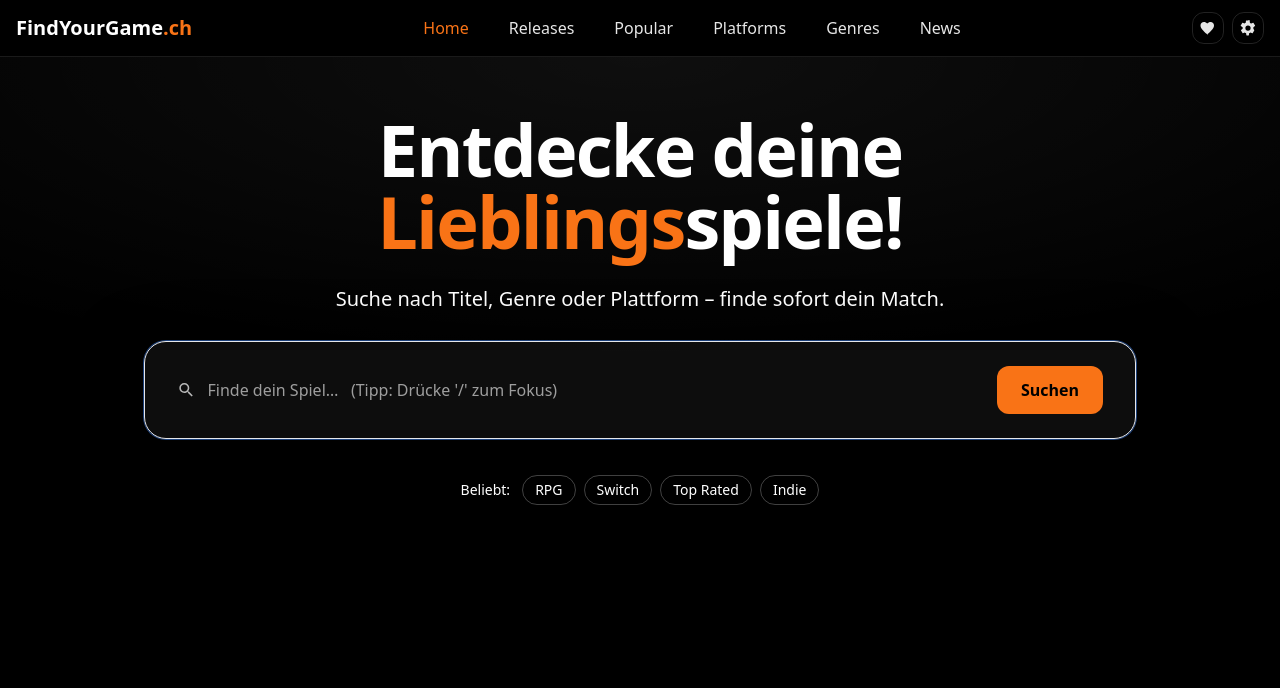
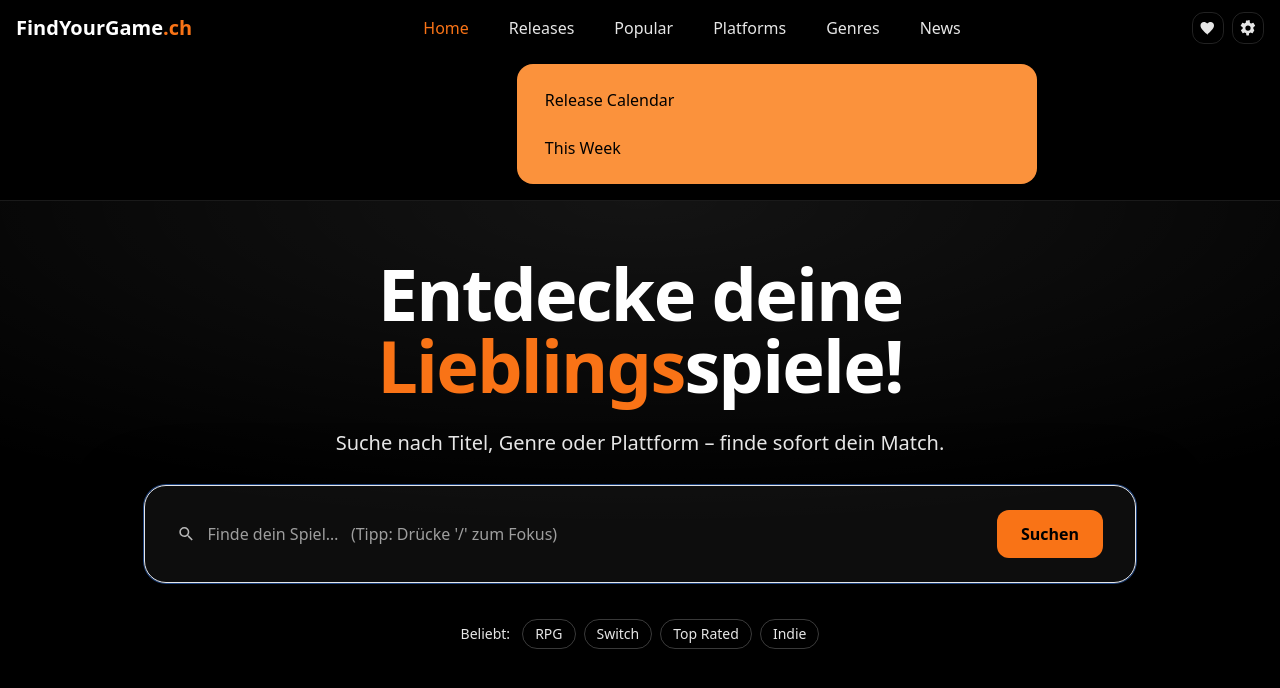
Before and after one commit to Jasilant/FindYourGame, a Next.js app: page / in a window 1280 px wide. Both pictures are taken after a click on the button "Releases". Shown: the top 688 px of the page. Built offline with nearby package versions, Linux system fonts and the light colour scheme.

Commit message:
ux(nav): hover-only orange megamenu; pushes hero down smoothly; larger, aligned panels

```diff
--- a/components/HeroHome.tsx
+++ b/components/HeroHome.tsx
@@ -6,7 +6,6 @@ import Link from "next/link";
 export default function HeroHome() {
   const inputRef = useRef<HTMLInputElement>(null);
 
-  // '/' fokussiert das Suchfeld
   useEffect(() => {
     const onKey = (e: KeyboardEvent) => {
       if (e.key === "/") { e.preventDefault(); inputRef.current?.focus(); }
@@ -16,27 +15,26 @@ export default function HeroHome() {
   }, []);
 
   return (
-    <section className="relative isolate animate-fade-in">
-      {/* sanfter Glow */}
-      <div className="pointer-events-none absolute inset-0 -z-10 bg-[radial-gradient(80%_60%_at_50%_0%,rgba(255,255,255,0.06),rgba(0,0,0,0))]" />
+    <section className="relative isolate">
+      {/* sanfter Moving-Glow */}
+      <div className="pointer-events-none absolute inset-0 -z-10 bg-[radial-gradient(80%_60%_at_50%_0%,rgba(255,255,255,0.08),rgba(0,0,0,0))]" />
       <div className="mx-auto flex max-w-5xl flex-col items-center gap-6 px-4 pt-10 pb-20 text-center md:gap-7 md:pt-14 md:pb-24">
-        <h1 className="animate-slide-up text-4xl md:text-6xl lg:text-7xl font-extrabold leading-[1.08] tracking-tight">
+        <h1 className="text-4xl md:text-6xl lg:text-7xl font-extrabold leading-[1.08] tracking-tight">
           Entdecke deine <span className="text-orange-500">Lieblings</span>spiele!
         </h1>
 
-        <p className="max-w-3xl text-lg md:text-xl opacity-90 animate-slide-up">
+        <p className="max-w-3xl text-lg md:text-xl opacity-90">
           Suche nach Titel, Genre oder Plattform – finde sofort dein Match.
         </p>
 
-        {/* Suchleiste: ZIEL JETZT /browse */}
-        <form action="/browse" method="GET" className="w-full max-w-5xl animate-slide-up">
+        {/* Suchleiste */}
+        <form action="/browse" method="GET" className="w-full max-w-5xl">
           <div
             className="group flex items-center gap-3 rounded-[22px]
                        border border-white/12 ring-1 ring-white/12 bg-white/5
                        px-6 py-4 md:px-8 md:py-5
                        shadow-[0_22px_70px_rgba(0,0,0,0.55)]
-                       transition-all duration-200
-                       hover:ring-white/20 hover:-translate-y-[1px]
+                       transition-all duration-200 hover:-translate-y-[1px]
                        focus-within:ring-2 focus-within:ring-orange-400/40 focus-within:border-orange-400/30"
           >
             <svg viewBox="0 0 24 24" width="22" height="22" className="opacity-70 transition group-hover:opacity-100" aria-hidden="true">
@@ -59,8 +57,8 @@ export default function HeroHome() {
           </div>
         </form>
 
-        {/* Beliebt-Chips: jetzt zu /browse statt /filter */}
-        <div className="mt-2 flex items-center gap-3 text-sm opacity-90 animate-fade-in">
+        {/* Beliebt-Chips */}
+        <div className="mt-2 flex items-center gap-3 text-sm opacity-90">
           <span>Beliebt:</span>
           <div className="flex flex-wrap gap-2">
             <Link href="/browse?genre=rpg"       className="rounded-full border border-white/25 px-3 py-1 hover:bg-white/10">RPG</Link>
--- a/components/Navbar.tsx
+++ b/components/Navbar.tsx
@@ -1,110 +1,245 @@
 'use client';
 
 import Link from "next/link";
-import { useEffect, useRef, useState } from "react";
+import { useEffect, useLayoutEffect, useRef, useState } from "react";
 import { usePathname } from "next/navigation";
 
+type MenuId = "releases" | "popular" | "platforms" | "genres" | null;
+
 export default function Navbar() {
-  const [open, setOpen] = useState(false);
-  const [lang, setLang] = useState<"de" | "en">("de");
-  const menuRef = useRef<HTMLDivElement>(null);
   const pathname = usePathname();
-  const isActive = (href: string) => pathname === href ? "text-orange-500" : "opacity-90 hover:opacity-100";
+  const isActive = (href: string) =>
+    pathname === href ? "text-orange-500" : "opacity-90 hover:opacity-100";
 
+  // Hover-Status
+  const [openMenu, setOpenMenu] = useState<MenuId>(null);
+
+  // Referenzen auf Trigger und Container zum exakten Positionieren
+  const barRef = useRef<HTMLDivElement>(null);
+  const triggers = {
+    releases: useRef<HTMLButtonElement>(null),
+    popular: useRef<HTMLButtonElement>(null),
+    platforms: useRef<HTMLButtonElement>(null),
+    genres: useRef<HTMLButtonElement>(null),
+  } as const;
+
+  // Submenu-Container (nimmt Platz ein → schiebt Hero runter)
+  const subWrapRef = useRef<HTMLDivElement>(null);
+  const subInnerRef = useRef<HTMLDivElement>(null);
+
+  // dynamische Werte: Höhe (für smooth pushdown) & linke Position des Panels
+  const [subHeight, setSubHeight] = useState(0);
+  const [subLeft, setSubLeft] = useState(0);
+  const [subWidth, setSubWidth] = useState(520); // Defaultbreite, je nach Menü angepasst
+
+  // Maus außerhalb von Nav+Submenu → schließen
   useEffect(() => {
     const onDoc = (e: MouseEvent) => {
-      if (!menuRef.current?.contains(e.target as Node)) setOpen(false);
+      if (!barRef.current?.contains(e.target as Node) &&
+          !subWrapRef.current?.contains(e.target as Node)) {
+        setOpenMenu(null);
+      }
     };
-    document.addEventListener("mousedown", onDoc);
-    return () => document.removeEventListener("mousedown", onDoc);
+    document.addEventListener("mousemove", onDoc);
+    return () => document.removeEventListener("mousemove", onDoc);
   }, []);
 
+  // Höhe animieren (push-down)
+  useLayoutEffect(() => {
+    const content = subInnerRef.current;
+    const wrap = subWrapRef.current;
+    if (!content || !wrap) return;
+    // Zielhöhe messen (nur wenn offen)
+    const target = openMenu ? content.scrollHeight : 0;
+    // sanft animieren
+    setSubHeight(target);
+  }, [openMenu]);
+
+  // Linke Position und Breite bestimmen → Panel direkt unter den Trigger setzen
+  useLayoutEffect(() => {
+    const wrap = subWrapRef.current;
+    if (!wrap || !openMenu) return;
+
+    const containerRect = wrap.getBoundingClientRect();
+    const btn =
+      openMenu === "releases" ? triggers.releases.current :
+      openMenu === "popular" ? triggers.popular.current :
+      openMenu === "platforms" ? triggers.platforms.current :
+      openMenu === "genres" ? triggers.genres.current :
+      null;
+
+    if (!btn) return;
+
+    const btnRect = btn.getBoundingClientRect();
+
+    // Wunschbreite je Menü
+    const width =
+      openMenu === "genres" ? 720 :
+      openMenu === "platforms" ? 560 :
+      520;
+    setSubWidth(width);
+
+    // Panel so ausrichten, dass seine linke Kante an der linken Kante des Buttons sitzt,
+    // aber nicht aus dem Container läuft.
+    const left = Math.max(
+      0,
+      Math.min(btnRect.left - containerRect.left, containerRect.width - width)
+    );
+    setSubLeft(left);
+  }, [openMenu]);
+
+  // Hover-Helfer
+  const handleEnter = (id: MenuId) => setOpenMenu(id);
+  const handleLeaveZone = (e: React.MouseEvent) => {
+    // Schließen, wenn Maus die gesamte Zone (Trigger + Panel) verlässt
+    // (eigene onMouseLeave auf dem gemeinsamen Wrapper)
+    setOpenMenu(null);
+  };
+
   return (
-    <header className="sticky top-0 z-50 border-b border-white/10 bg-black/70 backdrop-blur">
-      <nav className="mx-auto flex max-w-7xl items-center justify-between px-4 py-3">
+    <header className="sticky top-0 z-50 border-b border-white/10 bg-black">
+      {/* Top-Bar */}
+      <nav ref={barRef} className="mx-auto flex max-w-7xl items-center justify-between px-4 py-3">
         {/* Logo */}
         <Link href="/" className="text-xl font-extrabold">
           <span className="text-white">FindYourGame</span>
           <span className="text-orange-500">.ch</span>
         </Link>
 
-        {/* Mitte: Home, Mega-Menüs, News */}
-        <div className="hidden items-center gap-6 md:flex">
+        {/* Mitte: Home + Menüs + News */}
+        <div
+          className="relative hidden items-center gap-6 md:flex"
+        >
           <Link href="/" className={`px-2 py-1 rounded-lg transition ${isActive("/")}`}>Home</Link>
 
           {/* Releases */}
-          <div className="relative group">
-            <button className="px-2 py-1 rounded-lg opacity-90 transition group-hover:opacity-100">Releases</button>
-            <div className="pointer-events-none absolute left-1/2 top-full z-50 mt-2 w-[320px] -translate-x-1/2 rounded-2xl border border-white/12 bg-black/90 p-2 opacity-0 shadow-xl backdrop-blur transition group-hover:pointer-events-auto group-hover:opacity-100">
-              <Link href="/releases/calendar" className="block rounded-xl px-3 py-2 hover:bg-white/10">Release Calendar</Link>
-              <Link href="/releases/this-week" className="block rounded-xl px-3 py-2 hover:bg-white/10">This Week</Link>
-            </div>
+          <div
+            onMouseEnter={() => handleEnter("releases")}
+            className="relative"
+          >
+            <button
+              ref={triggers.releases}
+              className="px-2 py-1 rounded-lg opacity-90 transition hover:opacity-100"
+            >
+              Releases
+            </button>
           </div>
 
           {/* Popular */}
-          <div className="relative group">
-            <button className="px-2 py-1 rounded-lg opacity-90 transition group-hover:opacity-100">Popular</button>
-            <div className="pointer-events-none absolute left-1/2 top-full z-50 mt-2 w-[320px] -translate-x-1/2 rounded-2xl border border-white/12 bg-black/90 p-2 opacity-0 shadow-xl backdrop-blur transition group-hover:pointer-events-auto group-hover:opacity-100">
-              <Link href="/popular/best-of-year" className="block rounded-xl px-3 py-2 hover:bg-white/10">Best of the Year</Link>
-              <Link href="/popular/top-100" className="block rounded-xl px-3 py-2 hover:bg-white/10">All-time Top 100</Link>
-            </div>
+          <div
+            onMouseEnter={() => handleEnter("popular")}
+            className="relative"
+          >
+            <button
+              ref={triggers.popular}
+              className="px-2 py-1 rounded-lg opacity-90 transition hover:opacity-100"
+            >
+              Popular
+            </button>
           </div>
 
           {/* Platforms */}
-          <div className="relative group">
-            <button className="px-2 py-1 rounded-lg opacity-90 transition group-hover:opacity-100">Platforms</button>
-            <div className="pointer-events-none absolute left-1/2 top-full z-50 mt-2 w-[360px] -translate-x-1/2 rounded-2xl border border-white/12 bg-black/90 p-2 opacity-0 shadow-xl backdrop-blur transition group-hover:pointer-events-auto group-hover:opacity-100">
-              <Link href="/platforms/pc" className="block rounded-xl px-3 py-2 hover:bg-white/10">PC</Link>
-              <Link href="/platforms/playstation" className="block rounded-xl px-3 py-2 hover:bg-white/10">PlayStation</Link>
-              <Link href="/platforms/xbox" className="block rounded-xl px-3 py-2 hover:bg-white/10">Xbox</Link>
-              <Link href="/platforms/nintendo-switch" className="block rounded-xl px-3 py-2 hover:bg-white/10">Nintendo Switch</Link>
-            </div>
+          <div
+            onMouseEnter={() => handleEnter("platforms")}
+            className="relative"
+          >
+            <button
+              ref={triggers.platforms}
+              className="px-2 py-1 rounded-lg opacity-90 transition hover:opacity-100"
+            >
+              Platforms
+            </button>
           </div>
 
           {/* Genres */}
-          <div className="relative group">
-            <button className="px-2 py-1 rounded-lg opacity-90 transition group-hover:opacity-100">Genres</button>
-            <div className="pointer-events-none absolute left-1/2 top-full z-50 mt-2 w-[420px] -translate-x-1/2 rounded-2xl border border-white/12 bg-black/90 p-2 opacity-0 shadow-xl backdrop-blur transition group-hover:pointer-events-auto group-hover:opacity-100">
-              <div className="grid grid-cols-2">
-                <Link href="/genres/rpg" className="rounded-xl px-3 py-2 hover:bg-white/10">RPG</Link>
-                <Link href="/genres/action" className="rounded-xl px-3 py-2 hover:bg-white/10">Action</Link>
-                <Link href="/genres/adventure" className="rounded-xl px-3 py-2 hover:bg-white/10">Adventure</Link>
-                <Link href="/genres/indie" className="rounded-xl px-3 py-2 hover:bg-white/10">Indie</Link>
-                <Link href="/genres/racing" className="rounded-xl px-3 py-2 hover:bg-white/10">Racing</Link>
-              </div>
-            </div>
+          <div
+            onMouseEnter={() => handleEnter("genres")}
+            className="relative"
+          >
+            <button
+              ref={triggers.genres}
+              className="px-2 py-1 rounded-lg opacity-90 transition hover:opacity-100"
+            >
+              Genres
+            </button>
           </div>
 
           <Link href="/news" className={`px-2 py-1 rounded-lg transition ${isActive("/news")}`}>News</Link>
         </div>
 
         {/* rechts: Favoriten + Zahnrad */}
-        <div className="relative flex items-center gap-2" ref={menuRef}>
+        <div className="relative flex items-center gap-2">
           <Link href="/favorites" className="rounded-xl border border-white/15 p-1.5 opacity-90 hover:opacity-100 transition" aria-label="Favoriten" title="Favoriten">
             <svg viewBox="0 0 24 24" width="18" height="18" fill="currentColor" aria-hidden="true">
               <path d="M12 21.35l-1.45-1.32C5.4 15.36 2 12.28 2 8.5 2 6 3.99 4 6.5 4c1.74 0 3.41.81 4.5 2.09C12.09 4.81 13.76 4 15.5 4 18.01 4 20 6 20 8.5c0 3.78-3.4 6.86-8.55 11.54L12 21.35z"/>
             </svg>
           </Link>
-
-          <button onClick={()=>setOpen(v=>!v)} aria-haspopup="menu" aria-expanded={open}
-            className="rounded-xl border border-white/15 p-1.5 opacity-90 hover:opacity-100 transition" title="Menü">
+          <Link href="/settings" className="rounded-xl border border-white/15 p-1.5 opacity-90 hover:opacity-100 transition" aria-label="Einstellungen" title="Einstellungen">
             <svg viewBox="0 0 24 24" width="18" height="18" fill="currentColor" aria-hidden="true">
               <path d="M19.14,12.94a7.43,7.43,0,0,0,.05-.94,7.43,7.43,0,0,0-.05-.94l2.11-1.65a.48.48,0,0,0,.11-.61l-2-3.46a.49.49,0,0,0-.6-.22l-2.49,1a7.16,7.16,0,0,0-1.63-.94l-.38-2.65A.49.49,0,0,0,12.23,2H9.77a.49.49,0,0,0-.48.41L9,5.06a7.16,7.16,0,0,0-1.63.94l-2.49-1a.49.49,0,0,0-.6.22l-2,3.46a.48.48,0,0,0,.11.61L4.91,11.06a7.43,7.43,0,0,0-.05.94,7.43,7.43,0,0,0,.05.94L2.8,14.59a.48.48,0,0,0-.11.61l2,3.46a.49.49,0,0,0,.6.22l2.49-1a7.16,7.16,0,0,0,1.63.94l.38,2.65a.49.49,0,0,0,.48.41h2.46a.49.49,0,0,0,.48-.41l.38-2.65a7.16,7.16,0,0,0,1.63-.94l2.49,1a.49.49,0,0,0,.6-.22l2-3.46a.48.48,0,0,0-.11-.61ZM12,15.5A3.5,3.5,0,1,1,15.5,12,3.5,3.5,0,0,1,12,15.5Z"/>
             </svg>
-          </button>
+          </Link>
+        </div>
+      </nav>
 
-          {open && (
-            <div className="absolute right-0 top-[calc(100%+8px)] w-56 animate-slide-up rounded-2xl border border-white/12 bg-black/90 p-1.5 shadow-xl backdrop-blur">
-              <button onClick={()=>setLang(lang==="de"?"en":"de")} className="flex w-full items-center justify-between rounded-xl px-3 py-2 text-left hover:bg-white/10">
-                <span>Sprache</span><span className="text-orange-400 font-semibold">{lang.toUpperCase()}</span>
-              </button>
-              <Link href="/settings" className="block rounded-xl px-3 py-2 hover:bg-white/10">Einstellungen</Link>
-              <Link href="/profile" className="block rounded-xl px-3 py-2 hover:bg-white/10">Profil</Link>
-              {/* Ausloggen später einblenden, wenn Auth existiert */}
+      {/* Submenu-Wrapper: nimmt Höhe ein → schiebt Inhalt runter */}
+      <div
+        ref={subWrapRef}
+        onMouseLeave={handleLeaveZone}
+        className="mx-auto max-w-7xl px-4 overflow-hidden transition-[height] duration-200 ease-out"
+        style={{ height: subHeight }}
+      >
+        {/* Inner: hier drin wird tatsächliche Höhe gemessen */}
+        <div ref={subInnerRef} className="relative pt-2 pb-4">
+          {/* Panel */}
+          {openMenu && (
+            <div
+              className="rounded-2xl text-black shadow-[0_30px_80px_rgba(0,0,0,0.45)]"
+              style={{
+                width: subWidth,
+                marginLeft: subLeft,
+                backgroundColor: '#fb923c' /* Tailwind orange-400/500 nah */,
+              }}
+              onMouseEnter={() => openMenu && setOpenMenu(openMenu)}
+              onMouseLeave={handleLeaveZone}
+            >
+              {/* Inhalt je Menü */}
+              {openMenu === "releases" && (
+                <div className="p-3">
+                  <Link href="/releases/calendar" className="block rounded-xl px-4 py-3 hover:bg-black/10">Release Calendar</Link>
+                  <Link href="/releases/this-week" className="block rounded-xl px-4 py-3 hover:bg-black/10">This Week</Link>
+                </div>
+              )}
+
+              {openMenu === "popular" && (
+                <div className="p-3">
+                  <Link href="/popular/best-of-year" className="block rounded-xl px-4 py-3 hover:bg-black/10">Best of the Year</Link>
+                  <Link href="/popular/top-100" className="block rounded-xl px-4 py-3 hover:bg-black/10">All-time Top 100</Link>
+                </div>
+              )}
+
+              {openMenu === "platforms" && (
+                <div className="grid grid-cols-2 gap-2 p-3">
+                  <Link href="/platforms/pc" className="rounded-xl px-4 py-3 hover:bg-black/10">PC</Link>
+                  <Link href="/platforms/playstation" className="rounded-xl px-4 py-3 hover:bg-black/10">PlayStation</Link>
+                  <Link href="/platforms/xbox" className="rounded-xl px-4 py-3 hover:bg-black/10">Xbox</Link>
+                  <Link href="/platforms/nintendo-switch" className="rounded-xl px-4 py-3 hover:bg-black/10">Nintendo Switch</Link>
+                </div>
+              )}
+
+              {openMenu === "genres" && (
+                <div className="grid grid-cols-2 gap-2 p-3">
+                  <Link href="/genres/rpg" className="rounded-xl px-4 py-3 hover:bg-black/10">RPG</Link>
+                  <Link href="/genres/action" className="rounded-xl px-4 py-3 hover:bg-black/10">Action</Link>
+                  <Link href="/genres/adventure" className="rounded-xl px-4 py-3 hover:bg-black/10">Adventure</Link>
+                  <Link href="/genres/indie" className="rounded-xl px-4 py-3 hover:bg-black/10">Indie</Link>
+                  <Link href="/genres/racing" className="rounded-xl px-4 py-3 hover:bg-black/10">Racing</Link>
+                </div>
+              )}
             </div>
           )}
         </div>
-      </nav>
+      </div>
     </header>
   );
 }
```
Also changed, not shown: tailwind.config.js (+12 -11 lines).
